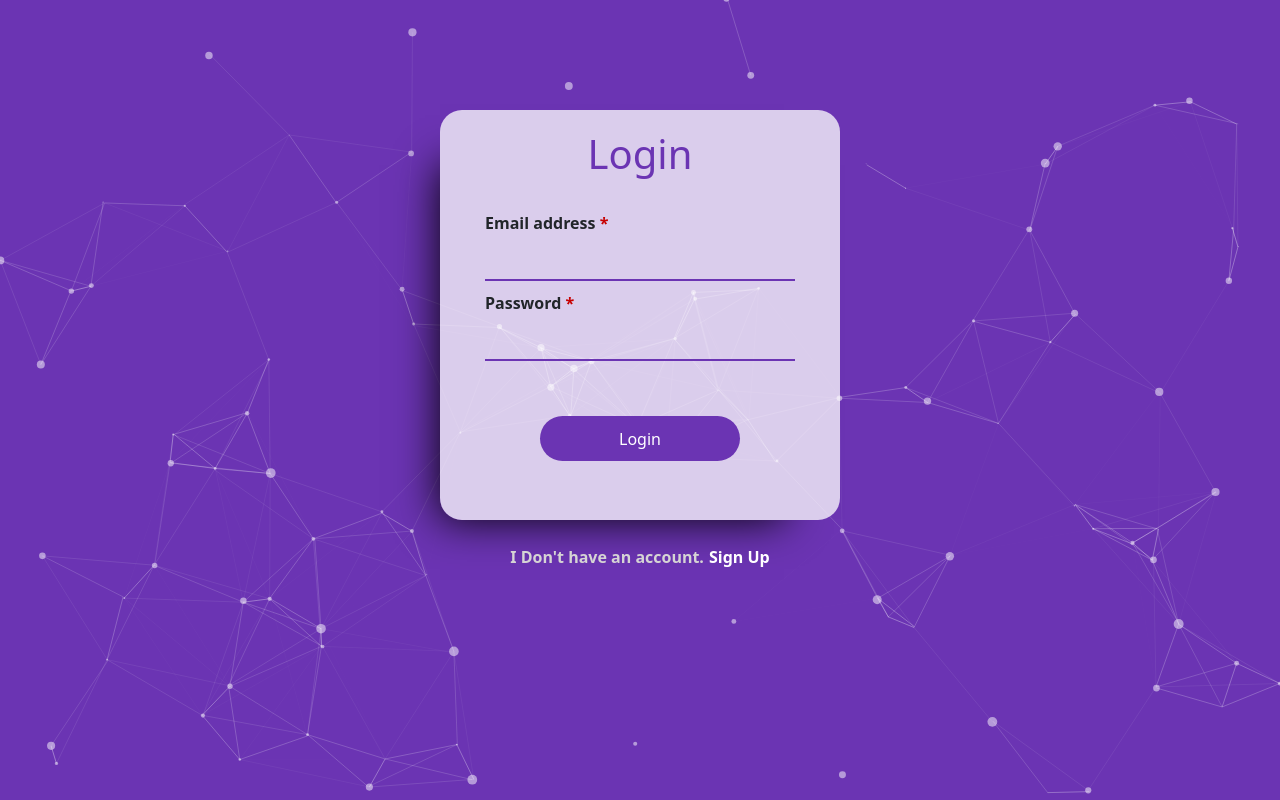
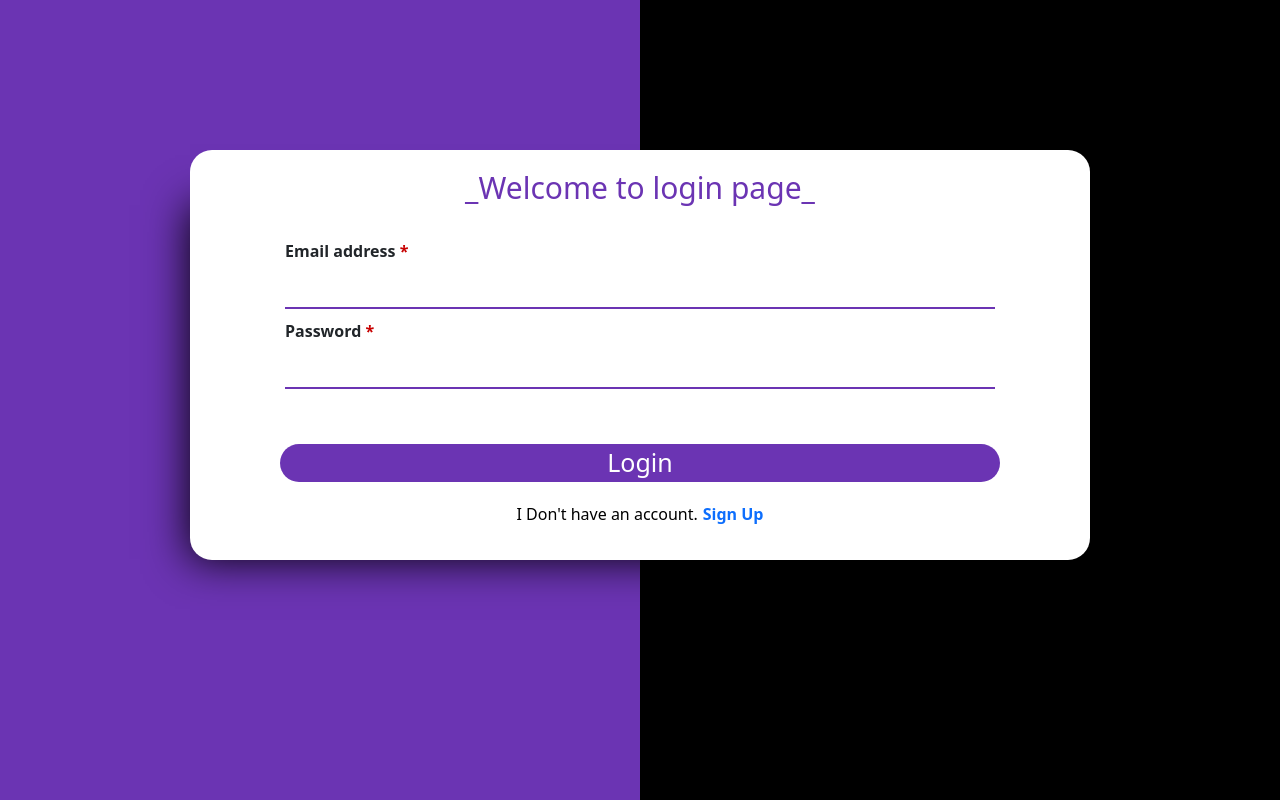
Before and after one commit to mhammad-alissa/second-project, a plain HTML site: page pages/Login.html in a window 1280 px wide. Drawn offline with nearby package versions, Linux system fonts and the light colour scheme.

Commit message:
edit login

```diff
--- a/css/sing-login-style.css
+++ b/css/sing-login-style.css
@@ -3,13 +3,12 @@
     padding: 0;
 }
 .loginAndsignin{
-    text-decoration: none;
-    color: white;
+    text-decoration: none;;
     margin-left: 5px;
+    font-weight: bold;
 }
 .loginAndsignin:hover{
     text-decoration: underline;
-    color: white;
 }
 .headerSignUp{
     margin: 30px 0 0 0;
@@ -64,6 +63,7 @@
 
 .logimMessage{
     padding: 20px;
+    color: black;
 }
 
 .stylesign{
@@ -72,18 +72,31 @@
 
 /* ------------- Login Page -------------- */
 .loginContainer{
-    background-color: rgba(255, 255, 255, 0.753);
-    width: 400px;
+    background-color: rgb(255, 255, 255);
+    width: 900px;
     height: 410px;
-    margin:110px auto 5px;
+    margin:auto ;
+    margin-top: 150px;
     border-radius: 22px 22px 22px 22px;
     box-shadow: -28px 27px 41px -28px rgba(0,0,0,1);
+}
+.loginContainer:hover{
+    transform: translatey(-20px);
+    background-color: rgb(240, 232, 240);
 }
 .headerLogin{
     text-align: center;
     padding: 20px;
     display: block;
     color: #6b34b3;
+    font-size: 30px;
+}
+.headerLogin::before {
+    content: "_";
+}
+
+.headerLogin::after {
+    content: "_";
 }
 .loginInput{
     background-color: rgb(158, 158, 158,0) !important;
@@ -104,33 +117,30 @@
     padding: 5px;
 }
 #loginSubmit{
-    width: 50%;
+    width: 80%;
     margin: auto;
-    height: 45px;
     border: none;
     border-radius: 200px 200px 200px 200px;
     border:0;
     margin-top: 50px;
     background-color: #6b34b3;
     color: white;
+    font-size: 25px;
 }
 #loginSubmit:hover{
-    background-color: #f1f1f1;
-    color: rgb(0, 0, 0);
-    border-bottom: black solid 3px;
+    background-color: #000000;
+    color: rgb(255, 248, 248);
+    border-bottom: #0bdae9 solid 3px;
     transition-duration: 0.5s;
  }
-
  /* -------------background -----------*/
 
 canvas{
     display:block;
     vertical-align:bottom;
   }
-
-
-  #particles-js{
-    width: 100%;
+  #particles-js1{
+    width: 50%;
     height: 100%;
     background-color: #6b34b3;
     background-image: url('');
@@ -141,6 +151,19 @@ canvas{
     top: 0;
     left: 0;
     z-index: -1;
+  }
+  #particles-js2{
+    width: 100%;
+    height: 100%;
+    background-color: #000000;
+    background-image: url('');
+    background-size: cover;
+    background-position: 50% 50%;
+    background-repeat: no-repeat;
+    position: absolute;
+    top: 0;
+    left: 0;
+    z-index: -2;
   }
 
 
--- a/pages/Login.html
+++ b/pages/Login.html
@@ -5,23 +5,16 @@
     <meta http-equiv="X-UA-Compatible" content="IE=edge">
     <meta name="viewport" content="width=device-width, initial-scale=1.0">
     <title>Document</title>
-    <link rel="stylesheet" href="../css/sing-login-style.css">
+      <link rel="stylesheet" href="../css/sing-login-style.css">
     <link href="https://cdn.jsdelivr.net/npm/bootstrap@5.1.3/dist/css/bootstrap.min.css" rel="stylesheet" integrity="sha384-1BmE4kWBq78iYhFldvKuhfTAU6auU8tT94WrHftjDbrCEXSU1oBoqyl2QvZ6jIW3" crossorigin="anonymous">
 
 </head>
 <body>
-    <div id="particles-js"></div>
-
-
-
-
+    <div id="particles-js1"></div>
+    <div id="particles-js2"></div>
 <div class="container">
-    <div class="row">
-        <div class="col-lg-3"> </div>
-        <div class="col-lg-6 col-md-12">
-
             <div class="loginContainer">
-                <h1 class="headerLogin">Login</h1>
+                <h1 class="headerLogin">Welcome to login page</h1>
                 <form id="loginForm"  action="./choice.html" method="get" onsubmit="return validateform()">
                     <div class="loginElement">
                         <label for="loginEmail" class="labelInput fw-bold" >Email address<span class="requiredStar"> *</span></label><br>
@@ -36,31 +29,17 @@
                     <div class="d-flex justify-content-center">
                       <button type="submit" id="loginSubmit">Login</button><br>
                     </div>
-
               </form>
+              <div class="logimMessage d-flex justify-content-center ">I Don't have an account.  <a class="loginAndsignin" href="sighnUp.html"> Sign Up</a></div>
             </div>
-
-
-            <div class="logimMessage d-flex justify-content-center fw-bold stylesign">I Don't have an account.  <a class="loginAndsignin" href="sighnUp.html"> Sign Up</a></div>
 
         </div>
         <div class="col-lg-3"> </div>
-
     </div>
-
-
 </div>
-
-
-
-
-
-
-
 <script src="https://cdn.jsdelivr.net/npm/bootstrap@5.1.3/dist/js/bootstrap.bundle.min.js" integrity="sha384-ka7Sk0Gln4gmtz2MlQnikT1wXgYsOg+OMhuP+IlRH9sENBO0LRn5q+8nbTov4+1p" crossorigin="anonymous"></script>
 <script src="../js/log.js"></script>
 <script src="../js/particles.js-master/particles.js"></script>
 <script src="../js/particles.js-master/demo/js/app.js"></script>
-
 </body>
 </html>
```
Also changed, not shown: img/avatar.svg (added), img/bg.svg (added), img/wave.png (added).
